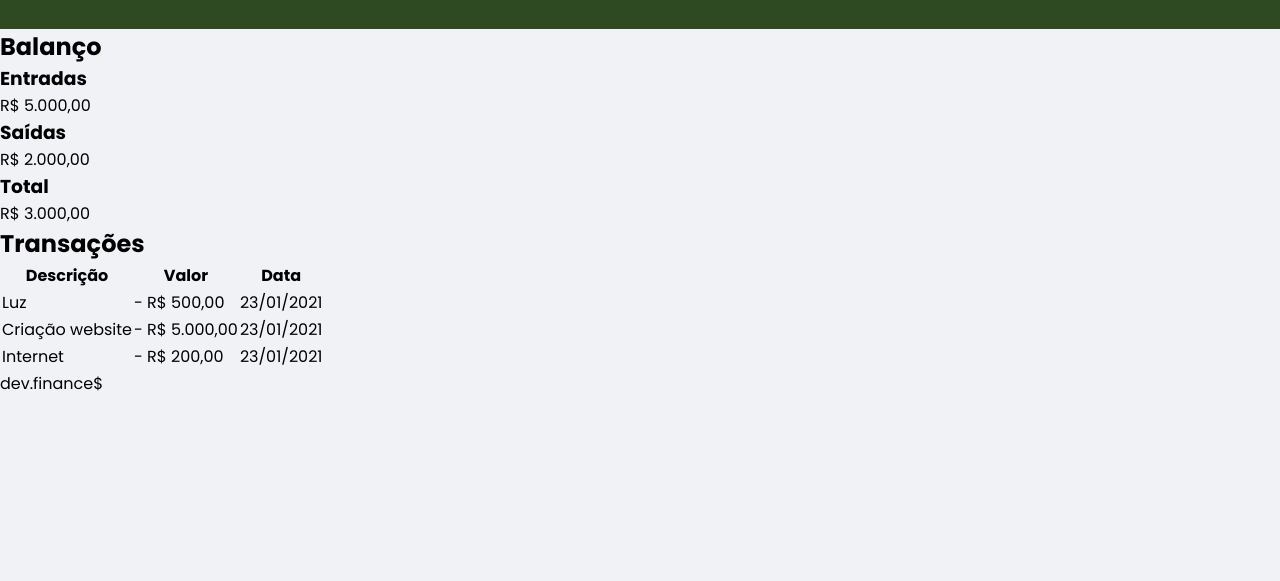
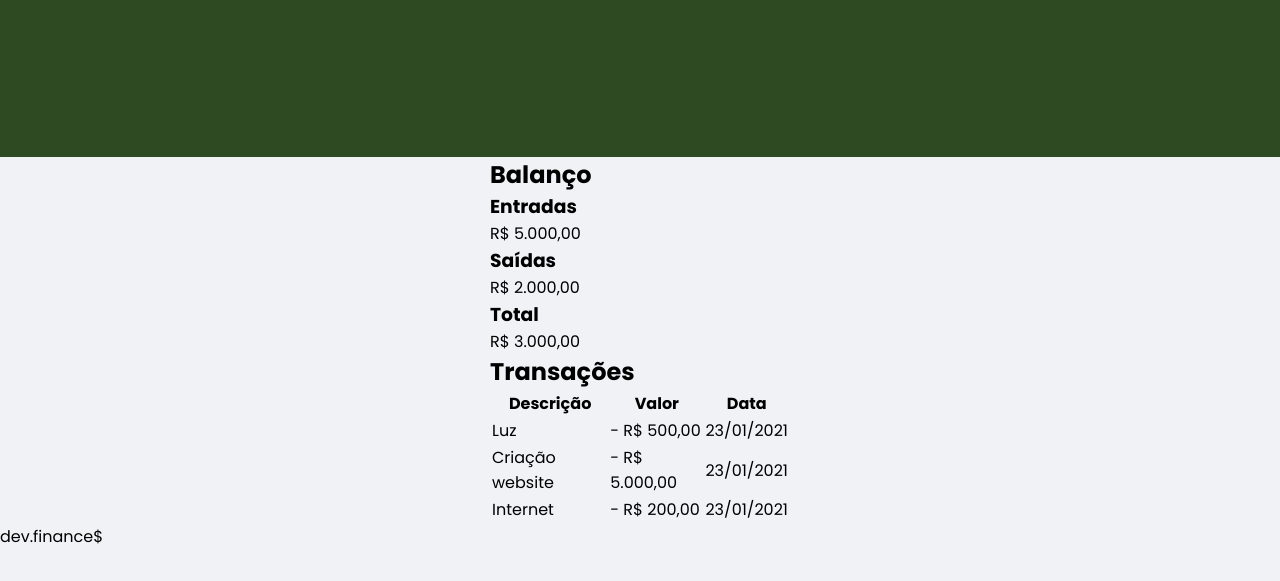
Before and after one commit to luisspassos/maratona-discover, a plain HTML site: page index.html in a window 1280 px wide. Shown: the part 83-664 px from the top of the page. Drawn offline with Linux system fonts and the light colour scheme.

Commit message:
second commit

```diff
--- a/index.html
+++ b/index.html
@@ -18,7 +18,7 @@
         <h1 id="logo">dev.finance$</h1>
     </header>
 
-    <main>
+    <main class="container">
 
         <section id="balance">
 
--- a/styles.css
+++ b/styles.css
@@ -11,11 +11,16 @@ body {
     font-family: 'Poppins', sans-serif;
 }
 
+.container {
+    width: 300px;
+    margin: 0 auto;
+}
+
 /* Header ======== */
 
 header {
     background-color: #2D4A22;
-    padding: 2rem 0;
+    padding: 2rem 0 10rem;
     text-align: center;
 }
 
@@ -23,3 +28,5 @@ header {
     color: #fff;
     font-weight: 100;
 }
+
+/* Balance ======== */
```
